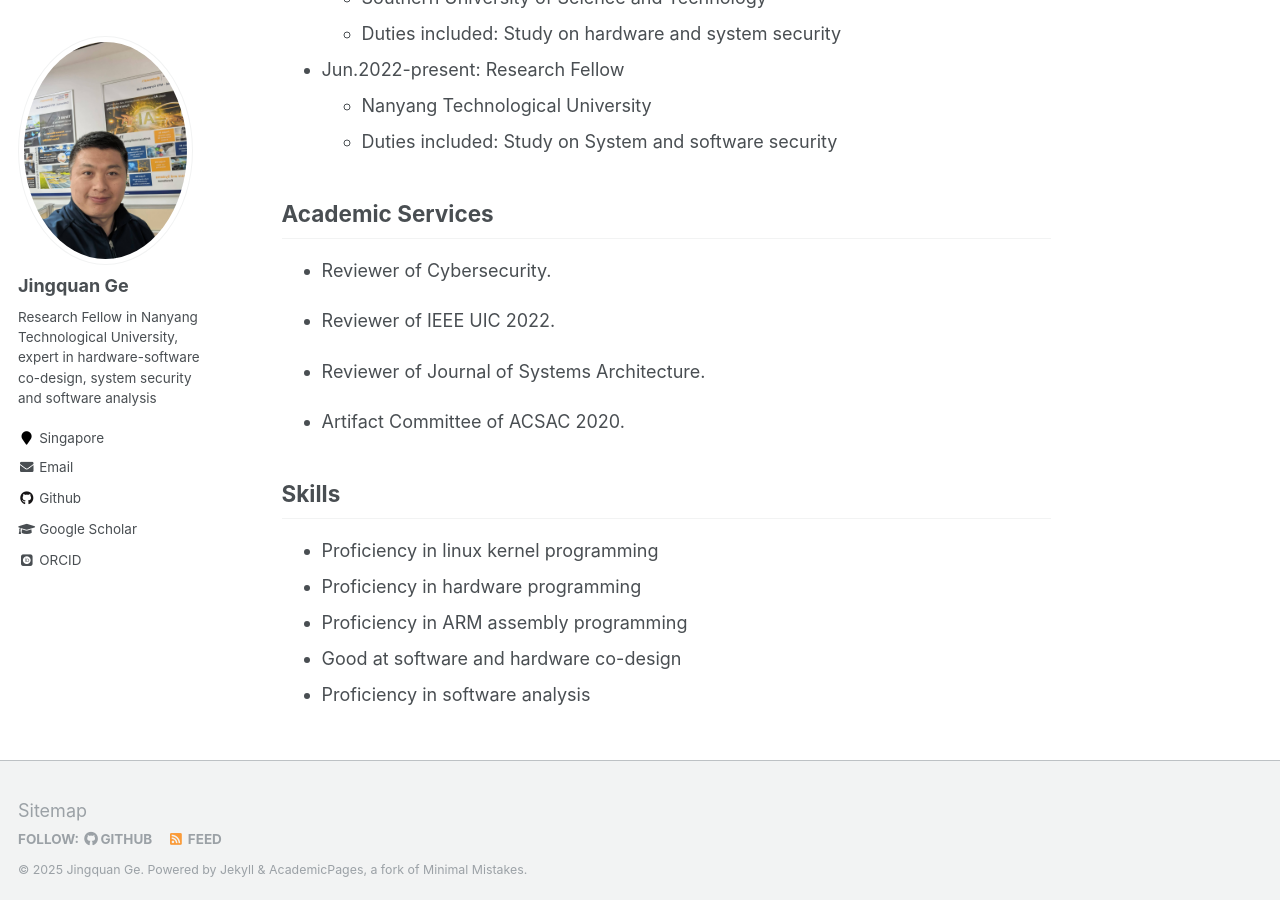
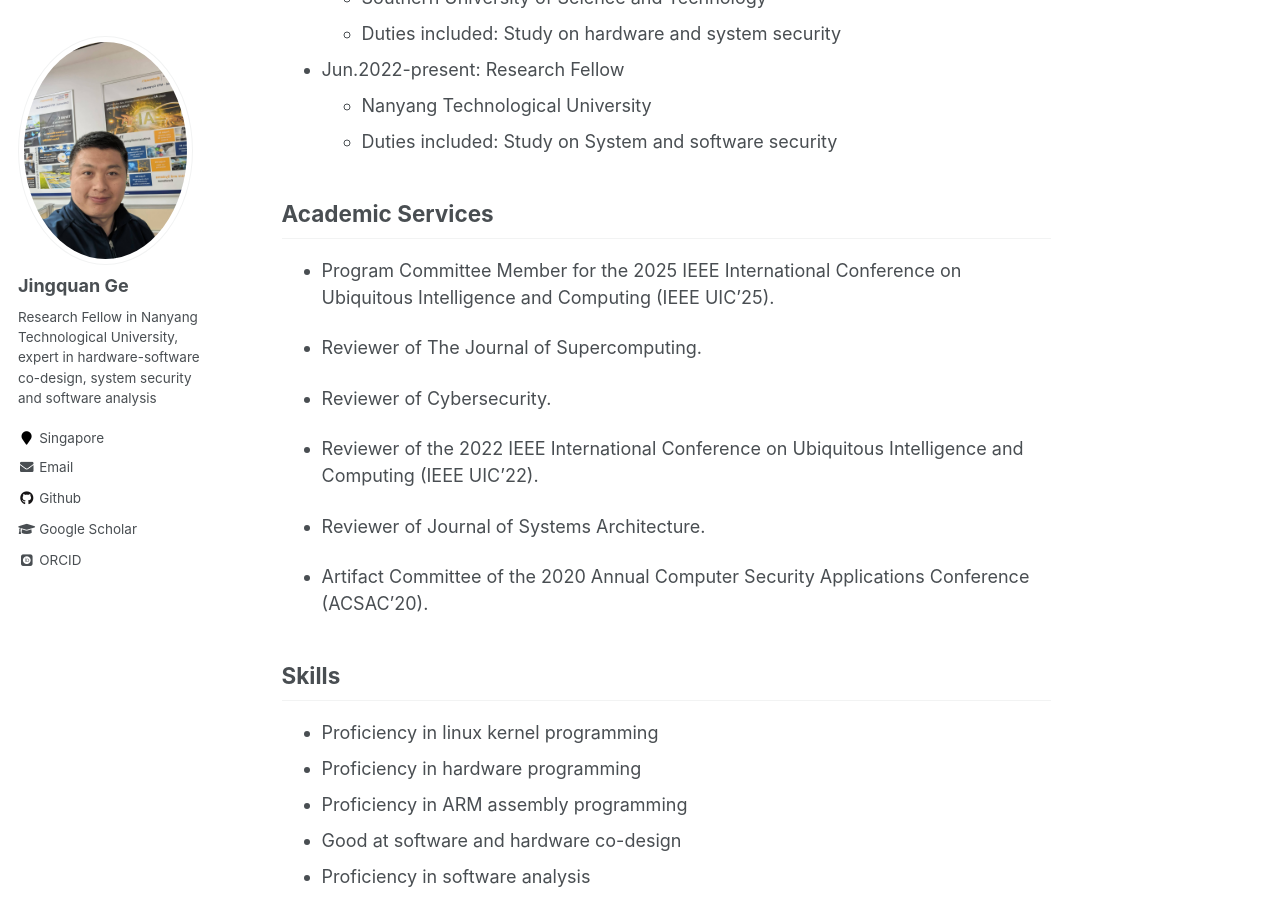
Before and after one commit to gejingquan/gejingquan.github.io, a Jekyll site: the page built from _pages/about.md, in a window 1280 px wide and 900 px high, scrolled down 984 px. Built offline with Jekyll 4.4.1, drawn with Linux system fonts in a browser that asks for light colours; some web fonts are replaced.

Commit message:
Update about.md

```diff
--- a/_pages/about.md
+++ b/_pages/about.md
@@ -39,13 +39,17 @@ Email: jingquan.ge@ntu.edu.sg
 
 ## Academic Services
 
+* Program Committee Member for the 2025 IEEE International Conference on Ubiquitous Intelligence and Computing (IEEE UIC'25).
+
+* Reviewer of The Journal of Supercomputing.
+
 * Reviewer of Cybersecurity.
 
-* Reviewer of IEEE UIC 2022.
+* Reviewer of the 2022 IEEE International Conference on Ubiquitous Intelligence and Computing (IEEE UIC'22).
 
 * Reviewer of Journal of Systems Architecture.
 
-* Artifact Committee of ACSAC 2020.
+* Artifact Committee of the 2020 Annual Computer Security Applications Conference (ACSAC'20).
 
 
 
```
